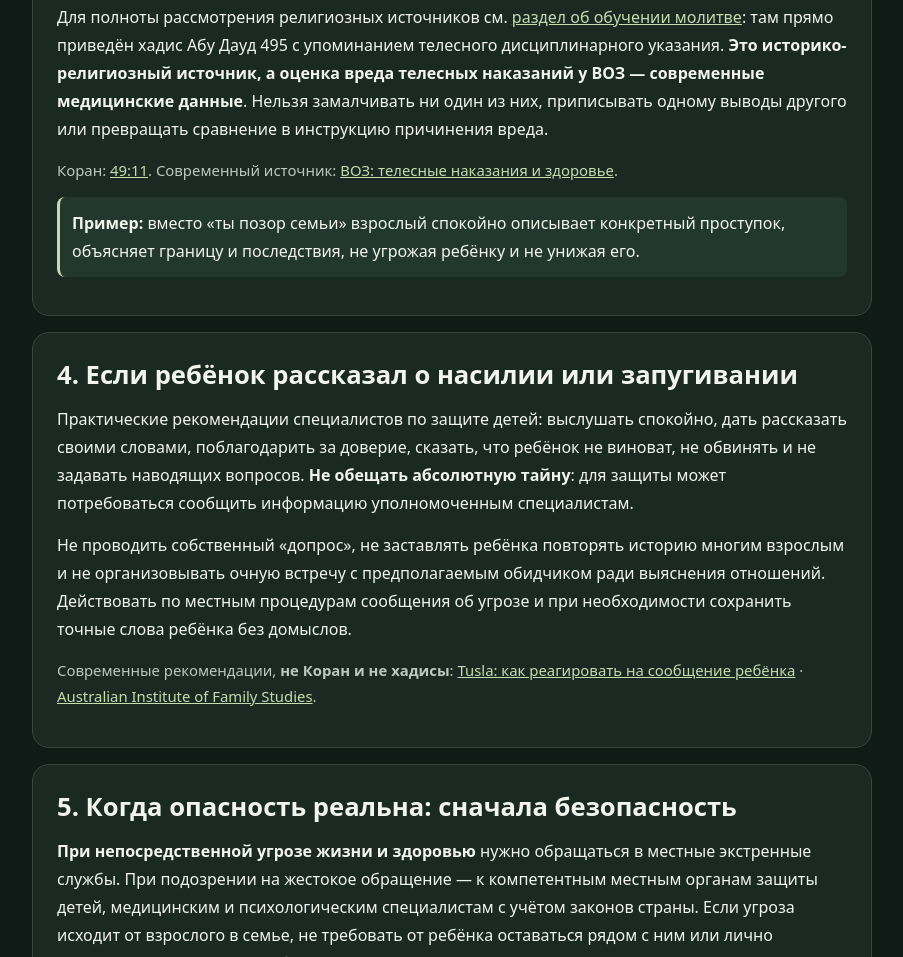
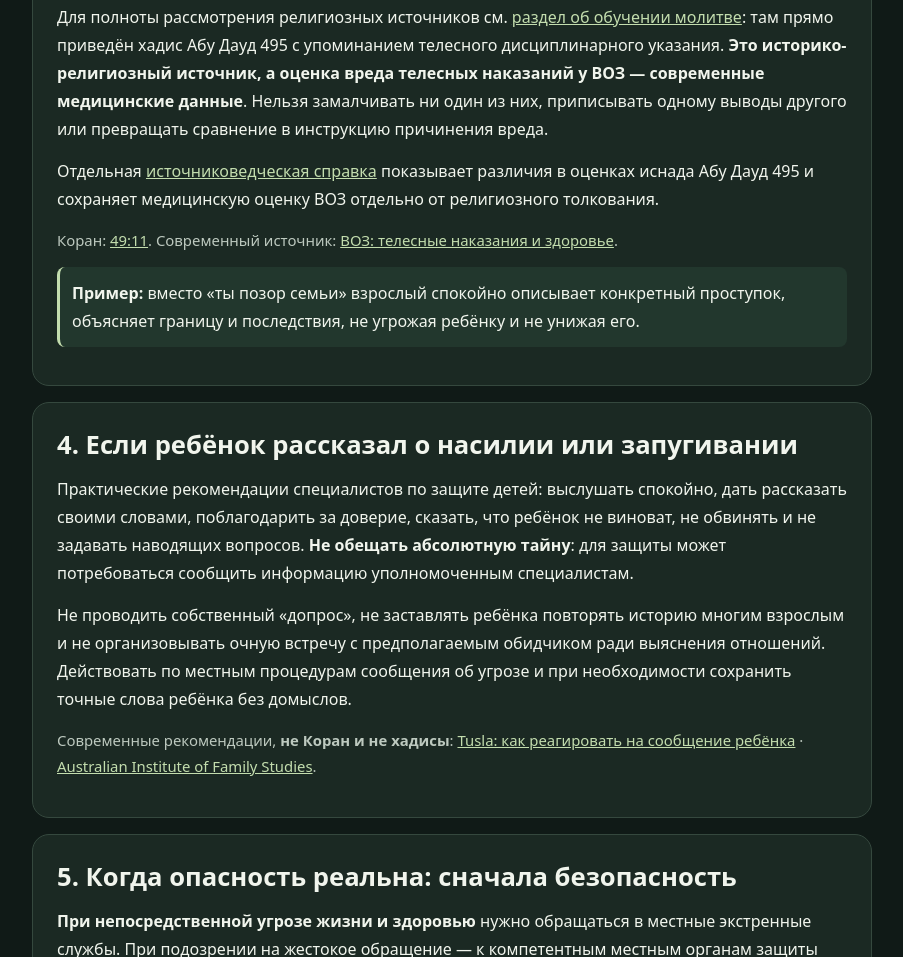
Before and after one commit to NaFaS-Bek/talab-al-haqq, a plain HTML site: page family-child-safety.html in a window 1280 px wide. Shown: the part 1793-2750 px from the top of the page, without its empty margins (188-1091 px from the left). Drawn offline with Linux system fonts and the light colour scheme.

Commit message:
Cross-link sourced discussion of difficult family texts

```diff
--- a/family-child-safety.html
+++ b/family-child-safety.html
@@ -53,6 +53,7 @@ footer{color:var(--muted);font-size:.9rem;padding-bottom:48px}
 <p>Коран 49:11 запрещает верующим насмешки и обидные прозвища. <strong>Аят адресован верующим в целом</strong> и не перечисляет конкретные способы воспитания. Урок не предлагает выводить из него отдельную правовую фетву о каждом методе дисциплины.</p>
 <p>По данным ВОЗ, телесные наказания связаны с вредом для физического и психического здоровья и не демонстрируют положительных результатов. Понятные правила, последовательные последствия без причинения вреда и спокойное обсуждение — <strong>современные педагогические рекомендации, не дословные хадисы</strong>.</p>
 <p>Для полноты рассмотрения религиозных источников см. <a href="family-children.html#section-5">раздел об обучении молитве</a>: там прямо приведён хадис Абу Дауд 495 с упоминанием телесного дисциплинарного указания. <strong>Это историко-религиозный источник, а оценка вреда телесных наказаний у ВОЗ — современные медицинские данные</strong>. Нельзя замалчивать ни один из них, приписывать одному выводы другого или превращать сравнение в инструкцию причинения вреда.</p>
+<p>Отдельная <a href="family-difficult-passages.html#difficult-5">источниковедческая справка</a> показывает различия в оценках иснада Абу Дауд 495 и сохраняет медицинскую оценку ВОЗ отдельно от религиозного толкования.</p>
 <p class="sources">Коран: <a href="https://quran.com/49/11" target="_blank" rel="noopener noreferrer">49:11</a>. Современный источник: <a href="https://www.who.int/news-room/fact-sheets/detail/corporal-punishment-and-health" target="_blank" rel="noopener noreferrer">ВОЗ: телесные наказания и здоровье</a>.</p>
 <p class="example"><strong>Пример:</strong> вместо «ты позор семьи» взрослый спокойно описывает конкретный проступок, объясняет границу и последствия, не угрожая ребёнку и не унижая его.</p>
 </section>
```
